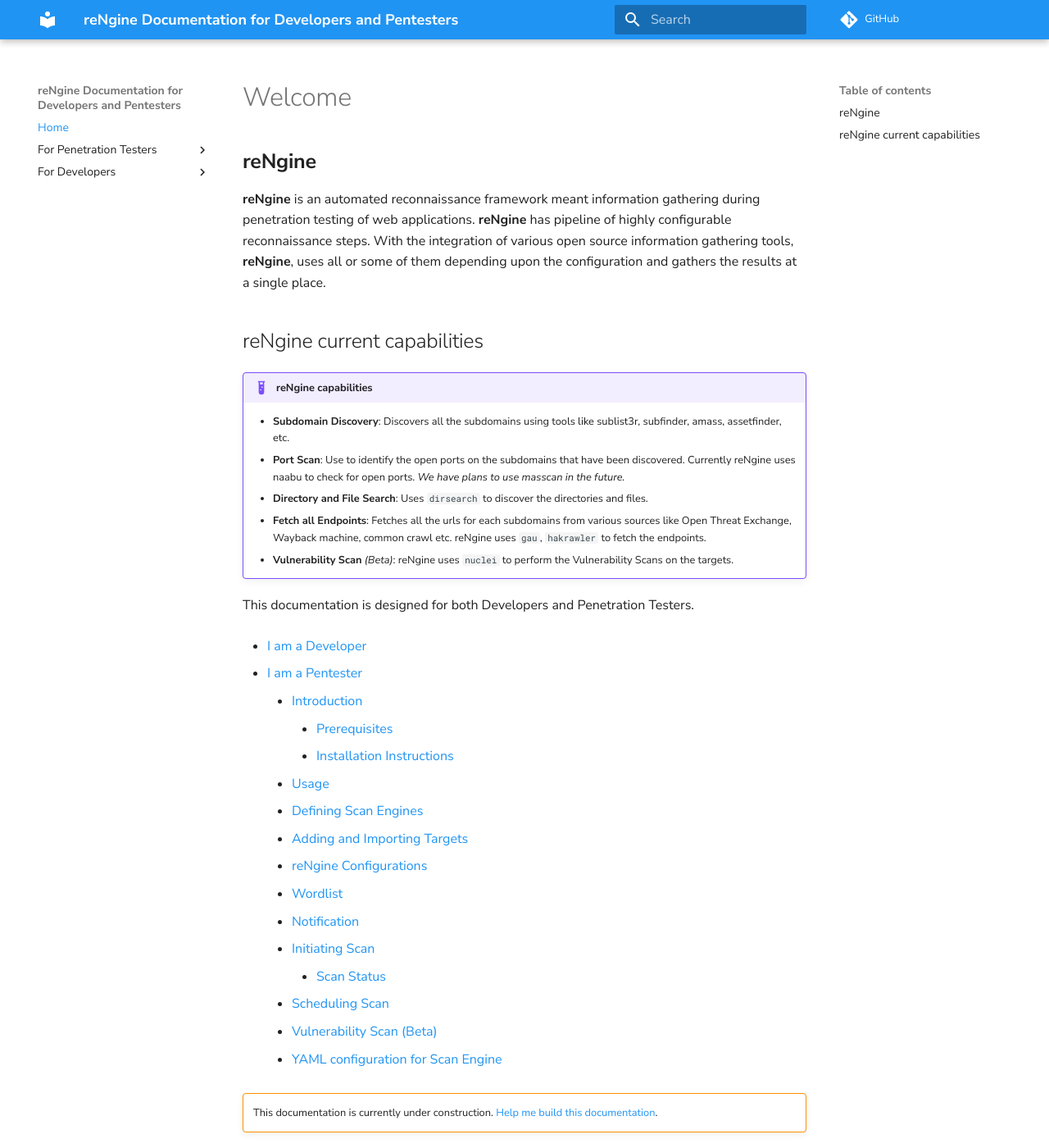
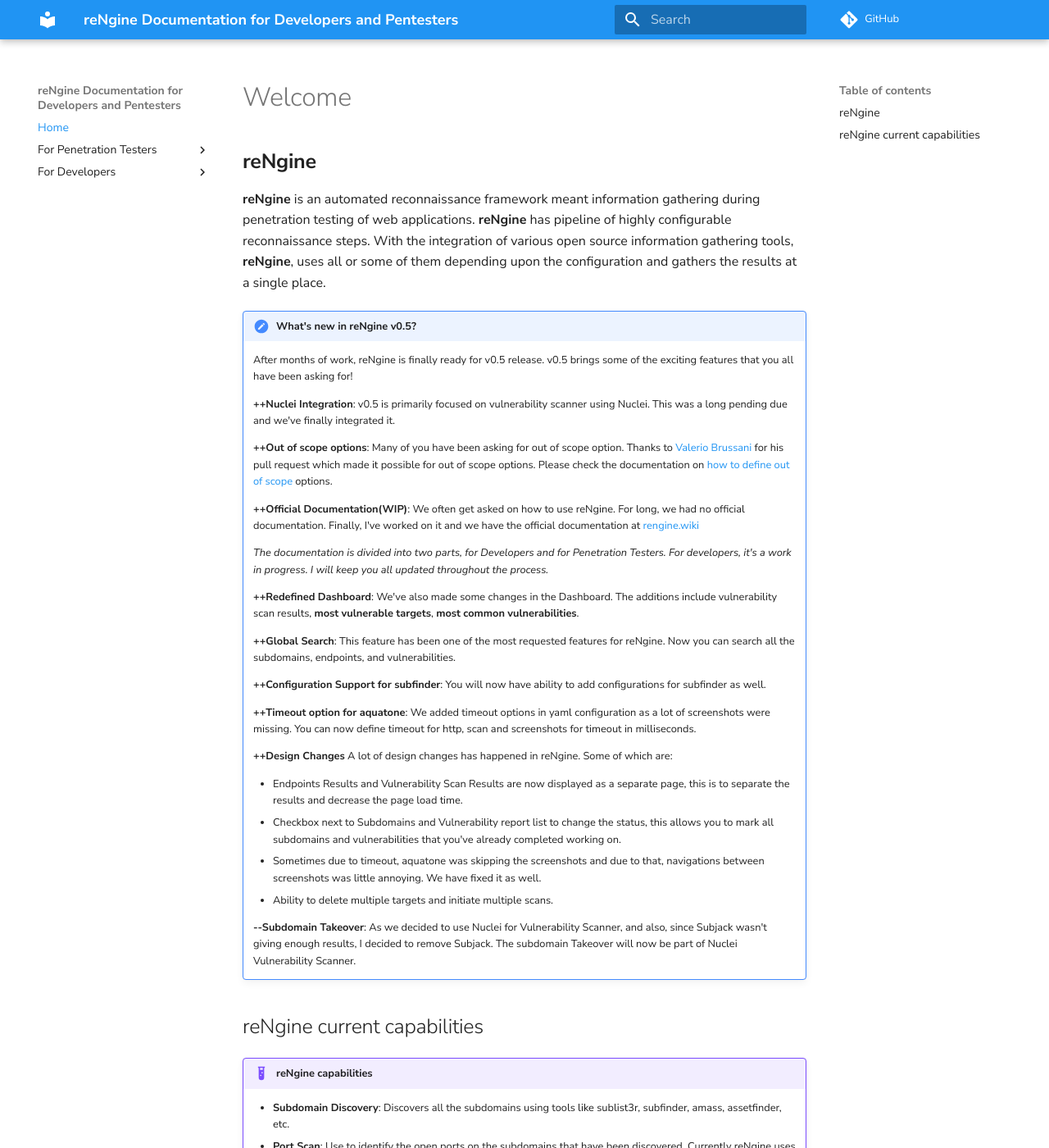
Before and after one commit to yogeshojha/rengineDocumentation, an MkDocs documentation site: the page built from docs/index.md, in a window 1280 px wide and 1400 px high. Shown: the whole window at 82% size. Built offline with MkDocs 1.6.1 and Material for MkDocs 9.7.7, drawn with Linux system fonts in a browser that asks for light colours; comment, search, counter and statistics services are not loaded.

Commit message:
Documentation Updated

```diff
--- a/docs/index.md
+++ b/docs/index.md
@@ -3,6 +3,37 @@
 ## **reNgine**
 
 **reNgine** is an automated reconnaissance framework meant information gathering during penetration testing of web applications. **reNgine** has pipeline of highly configurable reconnaissance steps. With the integration of various open source information gathering tools, **reNgine**, uses all or some of them depending upon the configuration and gathers the results at a single place.
+
+!!! check "What's new in reNgine v0.5?"
+    After months of work, reNgine is finally ready for v0.5 release. v0.5 brings some of the exciting features that you all have been asking for!
+
+    **++Nuclei Integration**: v0.5 is primarily focused on vulnerability scanner using Nuclei. This was a long pending due and we've finally integrated it.
+
+    **++Out of scope options**: Many of you have been asking for out of scope option.
+    Thanks to [Valerio Brussani](https://github.com/valbrux) for his pull request which made it possible for out of scope options.
+    Please check the documentation on [how to define out of scope](/pentester/scan_engine/#excluded_subdomains) options.
+
+    **++Official Documentation(WIP)**: We often get asked on how to use reNgine. For long, we had no official documentation. Finally, I've worked on it and we have the official documentation at [rengine.wiki](https://rengine.wiki)
+
+    *The documentation is divided into two parts, for Developers and for Penetration Testers. For developers, it's a work in progress. I will keep you all updated throughout the process.*
+
+    **++Redefined Dashboard**: We've also made some changes in the Dashboard. The additions include vulnerability scan results, **most vulnerable targets**, **most common vulnerabilities**.
+
+    **++Global Search**: This feature has been one of the most requested features for reNgine. Now you can search all the subdomains, endpoints, and vulnerabilities.
+
+    **++Configuration Support for subfinder**: You will now have ability to add configurations for subfinder as well.
+
+    **++Timeout option for aquatone**: We added timeout options in yaml configuration as a lot of screenshots were missing. You can now define timeout for http, scan and screenshots for timeout in milliseconds.
+
+    **++Design Changes**
+    A lot of design changes has happened in reNgine. Some of which are:
+
+    * Endpoints Results and Vulnerability Scan Results are now displayed as a separate page, this is to separate the results and decrease the page load time.
+    * Checkbox next to Subdomains and Vulnerability report list to change the status, this allows you to mark all subdomains and vulnerabilities that you've already completed working on.
+    * Sometimes due to timeout, aquatone was skipping the screenshots and due to that, navigations between screenshots was little annoying. We have fixed it as well.
+    * Ability to delete multiple targets and initiate multiple scans.
+
+    **--Subdomain Takeover**: As we decided to use Nuclei for Vulnerability Scanner, and also, since Subjack wasn't giving enough results, I decided to remove Subjack. The subdomain Takeover will now be part of Nuclei Vulnerability Scanner.
 
 ## reNgine current capabilities
 
```
